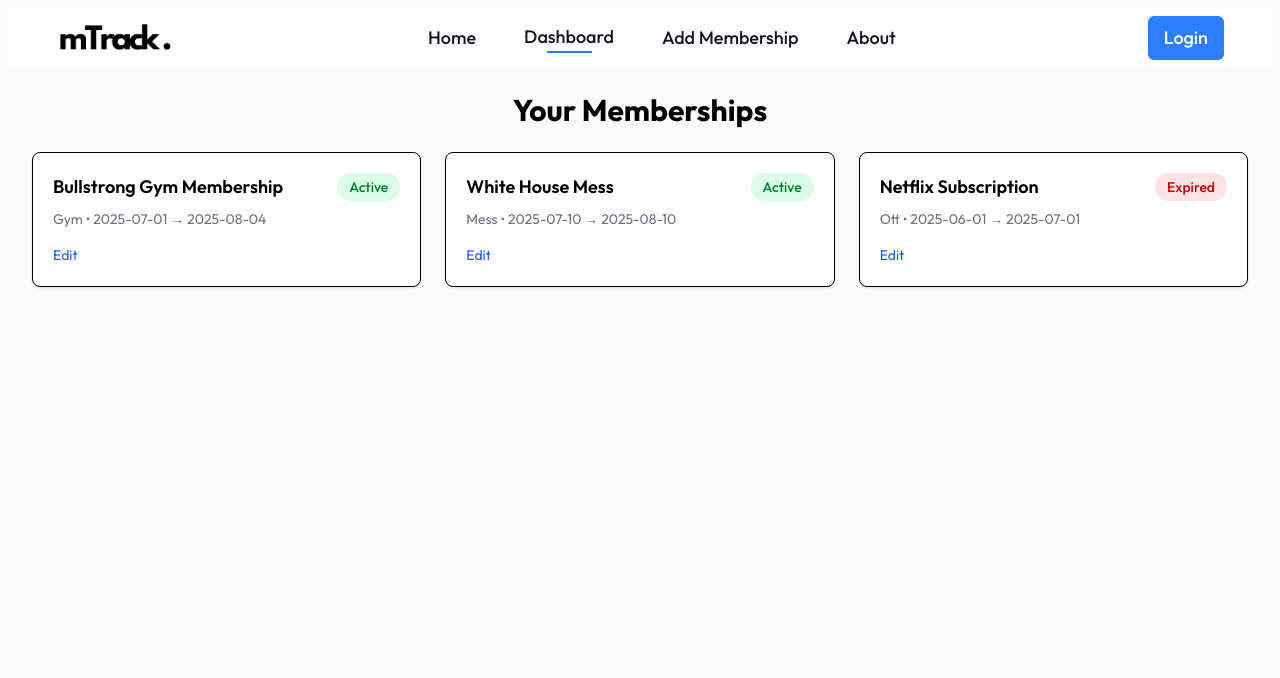
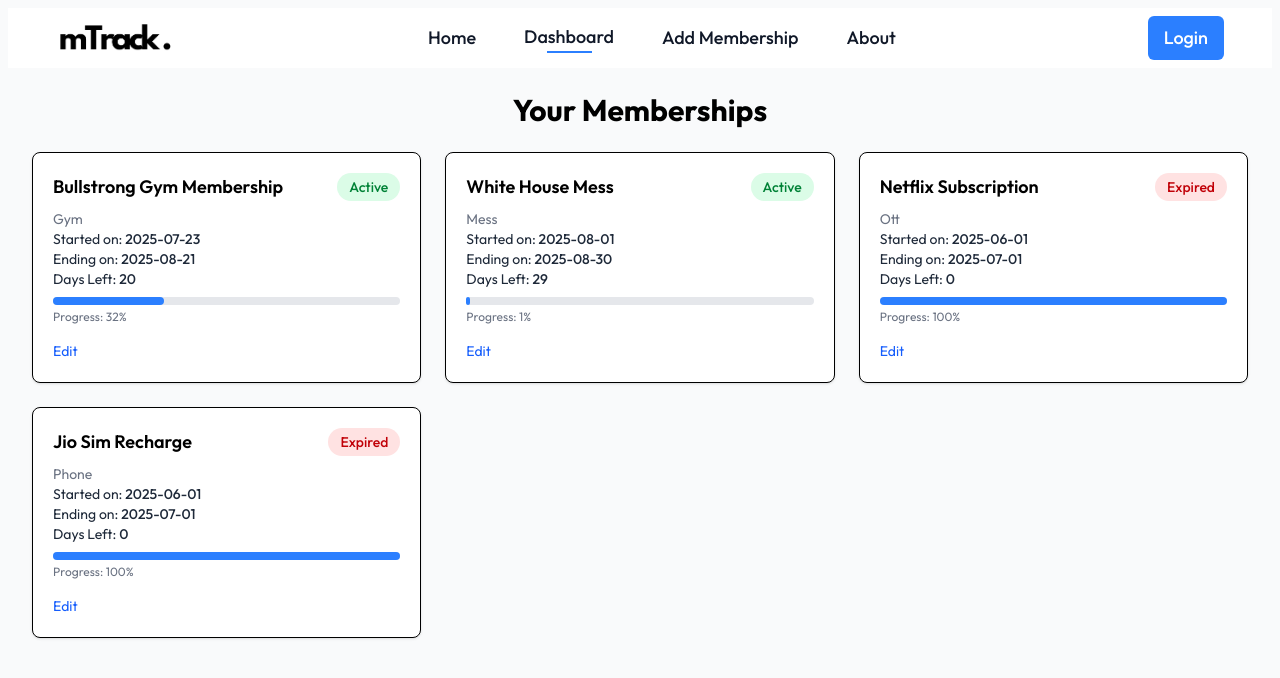
Before and after one commit to dileshwar-01/mTrack, a React (Vite) app in the folder frontend/: page /dashboard in a window 1280 px wide. Shown: the top 678 px of the page. Built offline with nearby package versions, Linux system fonts and the light colour scheme.

Commit message:
added form for add membership

```diff
--- a/frontend/src/components/FeatureSec.jsx
+++ b/frontend/src/components/FeatureSec.jsx
@@ -3,11 +3,11 @@ import { FaCalendarCheck, FaDumbbell, FaTv, FaChartLine } from "react-icons/fa";
 
 const Features = () => {
   const features = [
-    {
-      icon: <FaCalendarCheck className="text-3xl text-blue-600" />,
-      title: "Attendance Tracking",
-      desc: "Track member check-ins and absences automatically.",
-    },
+    // {
+    //   icon: <FaCalendarCheck className="text-3xl text-blue-600" />,
+    //   title: "Attendance Tracking",
+    //   desc: "Track your .",
+    // },
     {
       icon: <FaDumbbell className="text-3xl text-blue-600" />,
       title: "Gym & Mess Management",
@@ -33,7 +33,8 @@ const Features = () => {
           Everything you need to manage your memberships — in one powerful platform.
         </p>
 
-        <div className="grid grid-cols-1 sm:grid-cols-2 md:grid-cols-2 lg:grid-cols-4 gap-10">
+        <div className="flex justify-center ">
+          <div className="grid grid-cols-1 place-items-center lg:pl-50  sm:grid-cols-2 md:grid-cols-2 lg:grid-cols-4 gap-10 justify-items-center">
           {features.map((feature, index) => (
             <div
               key={index}
@@ -45,6 +46,7 @@ const Features = () => {
             </div>
           ))}
         </div>
+        </div>
       </div>
     </section>
 
--- a/frontend/src/pages/AddMembership.jsx
+++ b/frontend/src/pages/AddMembership.jsx
@@ -2,10 +2,57 @@ import React from 'react'
 
 const AddMembership = () => {
   return (
-    <div>
+    <div className="px-4 py-8 min-h-screen flex items-center justify-center bg-gray-50">
+      <div className="w-full max-w-md bg-white p-6 rounded-lg shadow-md">
+        <h2 className="text-center text-2xl font-semibold mb-6 text-gray-800">
+          Add Your Membership Plan
+        </h2>
 
+        <form className="flex flex-col gap-4">
+          <input
+            className="border px-3 py-2 rounded-md w-full"
+            type="text"
+            name="membershipName"
+            placeholder="Enter membership name"
+          />
+          <input
+            className="border px-3 py-2 rounded-md w-full"
+            type="text"
+            name="membershipType"
+            placeholder="Enter membership type"
+          />
+
+          <div className="flex flex-col">
+            <label htmlFor="startDate" className="mb-1 text-sm text-gray-600">Start Date:</label>
+            <input
+              type="date"
+              id="startDate"
+              name="startDate"
+              className="border px-3 py-2 rounded-md w-full"
+            />
+          </div>
+
+          <div className="flex flex-col">
+            <label htmlFor="endDate" className="mb-1 text-sm text-gray-600">End Date:</label>
+            <input
+              type="date"
+              id="endDate"
+              name="endDate"
+              className="border px-3 py-2 rounded-md w-full"
+            />
+          </div>
+
+          <button
+            type="submit"
+            className="bg-blue-600 text-white py-2 rounded-md hover:bg-blue-700 transition"
+          >
+            Add Membership
+          </button>
+        </form>
+      </div>
     </div>
-  )
-}
+  );
+};
+
 
 export default AddMembership
--- a/frontend/src/pages/Dashboard.jsx
+++ b/frontend/src/pages/Dashboard.jsx
@@ -6,20 +6,27 @@ const initialMemberships = [
     id: 1,
     name: "Bullstrong Gym Membership",
     type: "gym",
-    startDate: "2025-07-01",
-    endDate: "2025-08-04",
+    startDate: "2025-07-23",
+    endDate: "2025-08-21",
   },
   {
     id: 2,
     name: "White House Mess",
     type: "mess",
-    startDate: "2025-07-10",
-    endDate: "2025-08-10",
+    startDate: "2025-08-01",
+    endDate: "2025-08-30",
   },
   {
     id: 3,
     name: "Netflix Subscription",
     type: "ott",
+    startDate: "2025-06-01",
+    endDate: "2025-07-01",
+  },
+  {
+    id: 3,
+    name: "Jio Sim Recharge",
+    type: "phone",
     startDate: "2025-06-01",
     endDate: "2025-07-01",
   },
@@ -42,6 +49,28 @@ const Dashboard = () => {
     setMemberships(updated);
     setIsOpen(false);
   };
+
+  const getProgress = (startDate, endDate) => {
+  const start = new Date(startDate);
+  const end = new Date(endDate);
+  const today = new Date();
+
+  const total = end - start;
+  const used = today - start;
+
+  if (today < start) return 0;
+  if (today > end) return 100;
+
+  return Math.round((used / total) * 100);
+};
+
+  const getDaysLeft = (endDate) => {
+  const today = new Date();
+  const end = new Date(endDate);
+  const diffTime = end - today;
+  const diffDays = Math.ceil(diffTime / (1000 * 60 * 60 * 24)); // convert ms to days
+  return diffDays > 0 ? diffDays : 0; // don't show negative
+};
 
 
 
@@ -85,7 +114,20 @@ const Dashboard = () => {
               </span>
             </div>
             <p className="text-sm text-gray-500 capitalize">
-              {membership.type} • {membership.startDate} → {membership.endDate}
+              {membership.type}
+            </p>
+            <p className="text-gray-800 text-sm">Started on: <span className="font-medium">{membership.startDate} </span> </p>
+            <p className="text-gray-800 text-sm">Ending on: <span className="font-medium">{membership.endDate} </span> </p>
+            <p className="text-gray-800 text-sm">Days Left: <span className="font-medium">{getDaysLeft(membership.endDate)} </span> </p>
+            <div className="w-full bg-gray-200 rounded-full h-2 mt-2">
+                  <div
+                    className="bg-blue-500 h-2 rounded-full"
+                    style={{ width: `${getProgress(membership.startDate, membership.endDate)}%` }}
+                  ></div>
+           </div>
+
+            <p className="text-xs text-gray-500 mt-1">
+              Progress: {getProgress(membership.startDate, membership.endDate)}%
             </p>
             <button
               onClick={() => openEditModal(membership)}
@@ -93,6 +135,7 @@ const Dashboard = () => {
             >
               Edit
             </button>
+
           </div>
         );
       })}
```
